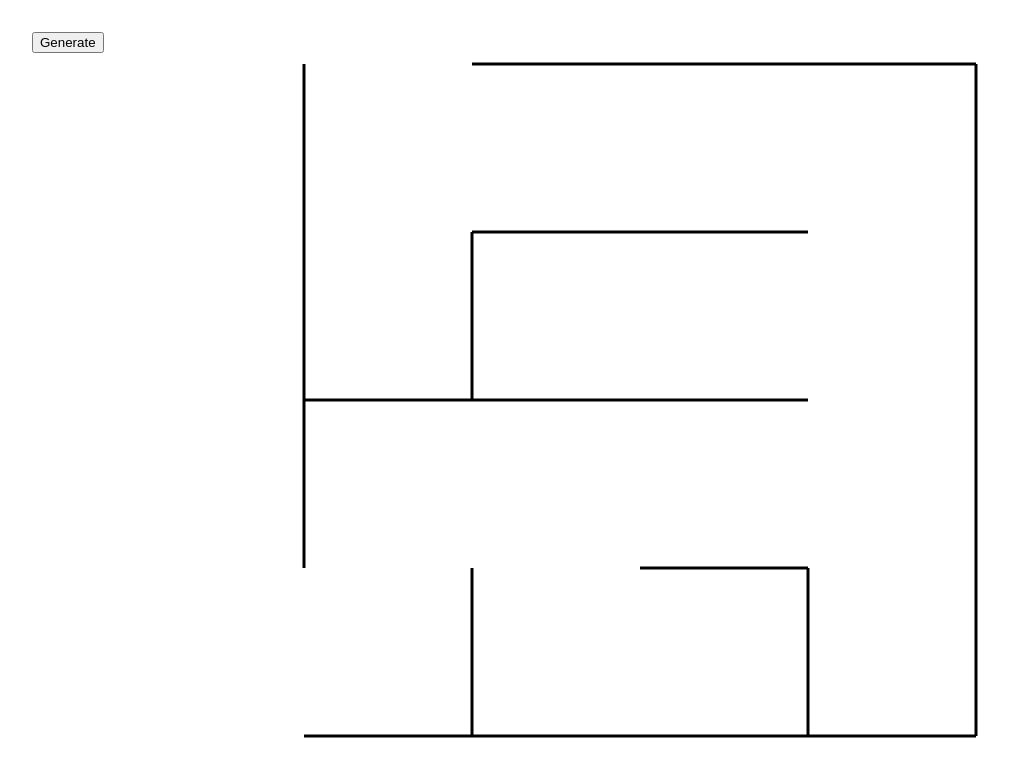
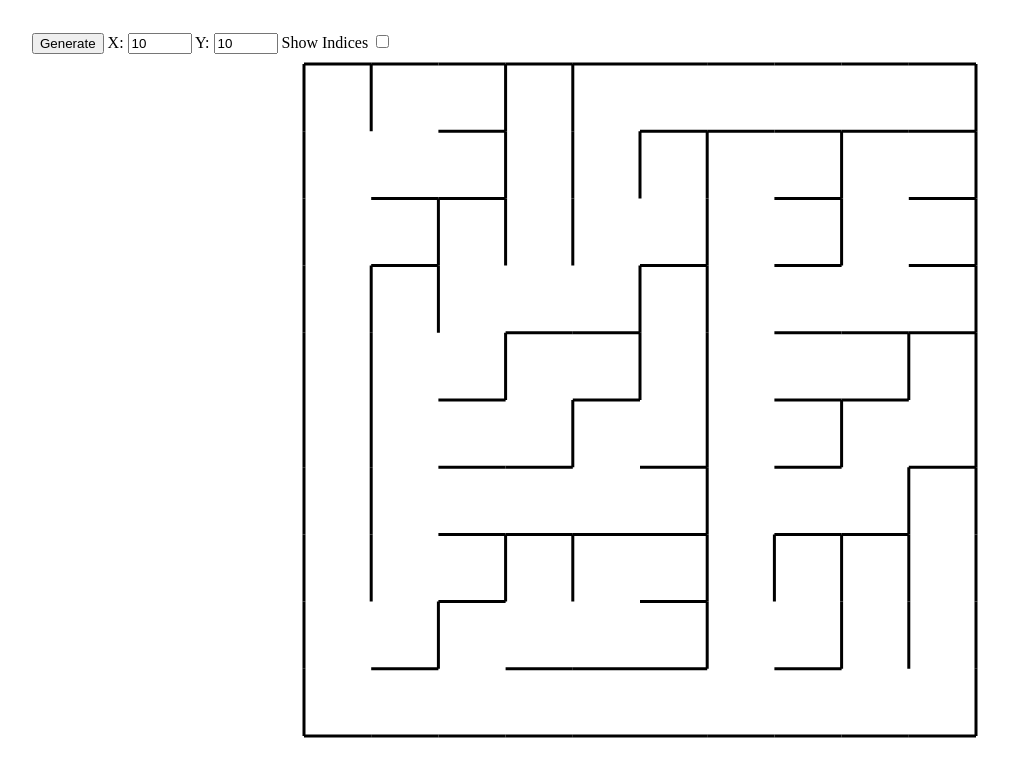
Before and after one commit to gscuster/js-mazes, a plain HTML site: page index.html in a window 1280 px wide. Shown: the whole page, without its empty margins (0-1009 px from the left). Drawn offline with Linux system fonts and the light colour scheme.

Commit message:
Add inputs and fix generation

```diff
--- a/index.html
+++ b/index.html
@@ -10,7 +10,15 @@
 
   <script src="mazes.js"></script>
   <div id="menu">
-    <button type="button" id="buttongenerate"> Generate </button>
+    <button type="button" id="generate"> Generate </button>
+    <label for="ncellx">X:</label>
+    <input type="number" id="ncellx" name="ncellx" min="1" max="100" value="10">
+
+    <label for="ncellY">Y:</label>
+    <input type="number" id="ncelly" name="ncelly" min="1" max="100" value="10">
+
+    <label for="showindices">Show Indices</label>
+    <input type="checkbox" id="showindices" name="showindices" value="Show Indices">
   </div>
 </body>
 
--- a/mazes.js
+++ b/mazes.js
@@ -13,7 +13,8 @@ let state = {
     lineWidth: 3,
     strokeStyle: '#000000'
   },
-  padding: 64
+  padding: 64,
+  showIndices: false
 }
 
 document.onreadystatechange = () => {
@@ -39,9 +40,9 @@ const drawMaze = (ctx, mazeSettings, maze) => {
   ctx.lineWidth = mazeSettings.lineWidth
   ctx.strokeStyle = mazeSettings.strokeStyle
   for (let i = 0; i < maze.length; i++) {
-    y = mazeSettings.cellDimensions[1] * i + mazeSettings.position[1]
+    let y = mazeSettings.cellDimensions[1] * i + mazeSettings.position[1]
     for (let j = 0; j < maze[i].length; j++) {
-      x = mazeSettings.cellDimensions[0] * j + mazeSettings.position[0]
+      let x = mazeSettings.cellDimensions[0] * j + mazeSettings.position[0]
       if (maze[i][j] & 1) {
         ctx.beginPath()
         ctx.moveTo(x, y)
@@ -58,11 +59,40 @@ const drawMaze = (ctx, mazeSettings, maze) => {
       }
     }
   }
+  if (state.showIndices) {
+    drawMazeIndices(ctx, mazeSettings, maze)
+  }
+}
+
+/**
+ *
+ * @param {CanvasRenderingContext2D} ctx
+ * @param {*} param1
+ * @param {*} maze
+ */
+const drawMazeIndices = (ctx, {position, cellDimensions}, maze) => {
+  let x = position[0] + cellDimensions[0] / 2
+  let y = position[1] + cellDimensions[1] / 2
+  let nCellX = maze.length - 1
+  let nCellY = maze[0].length - 1
+
+  ctx.textAlign = 'center';
+  for (let i = 0; i < nCellY; i++) {
+    for (let j = 0; j < nCellX; j++) {
+      ctx.fillText((i * nCellX + j).toString(), x, y);
+      x += cellDimensions[0]
+    }
+    y += cellDimensions[1]
+    x -= cellDimensions[0] * nCellX
+  }
 }
 
 const generateMaze = () => {
-  const maze = state.mazeSettings.algorithm(4, 4)
+  const x = parseInt(document.getElementById('ncellx').value)
+  const y = parseInt(document.getElementById('ncelly').value)
+  const maze = state.mazeSettings.algorithm(x, y)
   state.maze = maze
+  resizeMaze(document.getElementById('gs'))
 }
 
 const preDraw = (canvas, ctx) => {
@@ -108,29 +138,38 @@ const setup = () => {
   window.addEventListener("resize", () => { resizeCanvas(canvas) });
 
   setupMenu()
-
-  resizeMaze(canvas)
   state.mazeSettings.algorithm = binaryTree
+  generateMaze()
   run(canvas, ctx)
 }
 
 const setupMenu = () => {
-  document.getElementById('buttongenerate').onclick = generateMaze
+  document.getElementById('generate').onclick = generateMaze
+  const showIndicesCheckbox = document.getElementById('showindices')
+  showIndicesCheckbox.addEventListener('change', (event) => {
+    state.showIndices = event.currentTarget.checked
+  })
 }
 
 // Algorithms
 
 const binaryTree = (nCellsX, nCellsY) => {
-  let maze = []
-  // Walls inside maze
-  for (i = 0; i < nCellsY; i++) {
-    maze[i] = []
-    for (j = 0; j < nCellsX; j++) {
+  let maze = Array(nCellsY + 1).fill().map(() => Array(nCellsX + 1).fill(0))
+  for (let i = 1; i < nCellsY + 1; i++) {
+    for (let j = 1; j < nCellsX + 1; j++) {
       maze[i][j] = Math.ceil(Math.random()*2)
     }
-    maze[i][nCellsY] = 2 // Right edge
   }
-  maze[nCellsY] = Array(nCellsX).fill(1)
+  maze[0][0] = 3
+  for (let i = 0; i < nCellsY; i++) {
+    maze[i][0] |= 2
+    maze[i][nCellsX] = 2
+  }
+  for (let i = 0; i < nCellsX; i++) {
+    maze[0][i] |= 1
+    maze[nCellsY][i] = 1
+  }
+  maze[nCellsY][nCellsX] = 0
   // Outer edge of maze
   return maze.reverse()
 }
```
